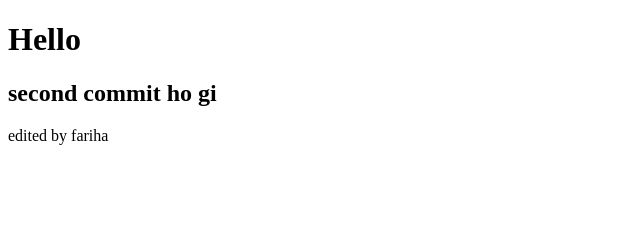
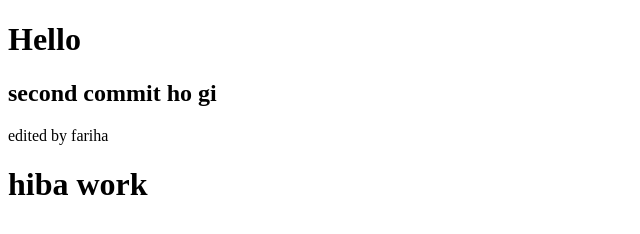
Before and after one commit to Kinza-Khan/pr205B, a plain HTML site: page index.html in a window 1280 px wide. Shown: the whole page, without its empty margins (0-640 px from the left). Drawn offline with Linux system fonts and the light colour scheme.

Commit message:
hiba commit

```diff
--- a/index.html
+++ b/index.html
@@ -12,5 +12,7 @@
 <h2>second commit ho gi</h2>
     edited by fariha
 
+    <h1>hiba work</h1>
+
 </body>
 </html>
```
